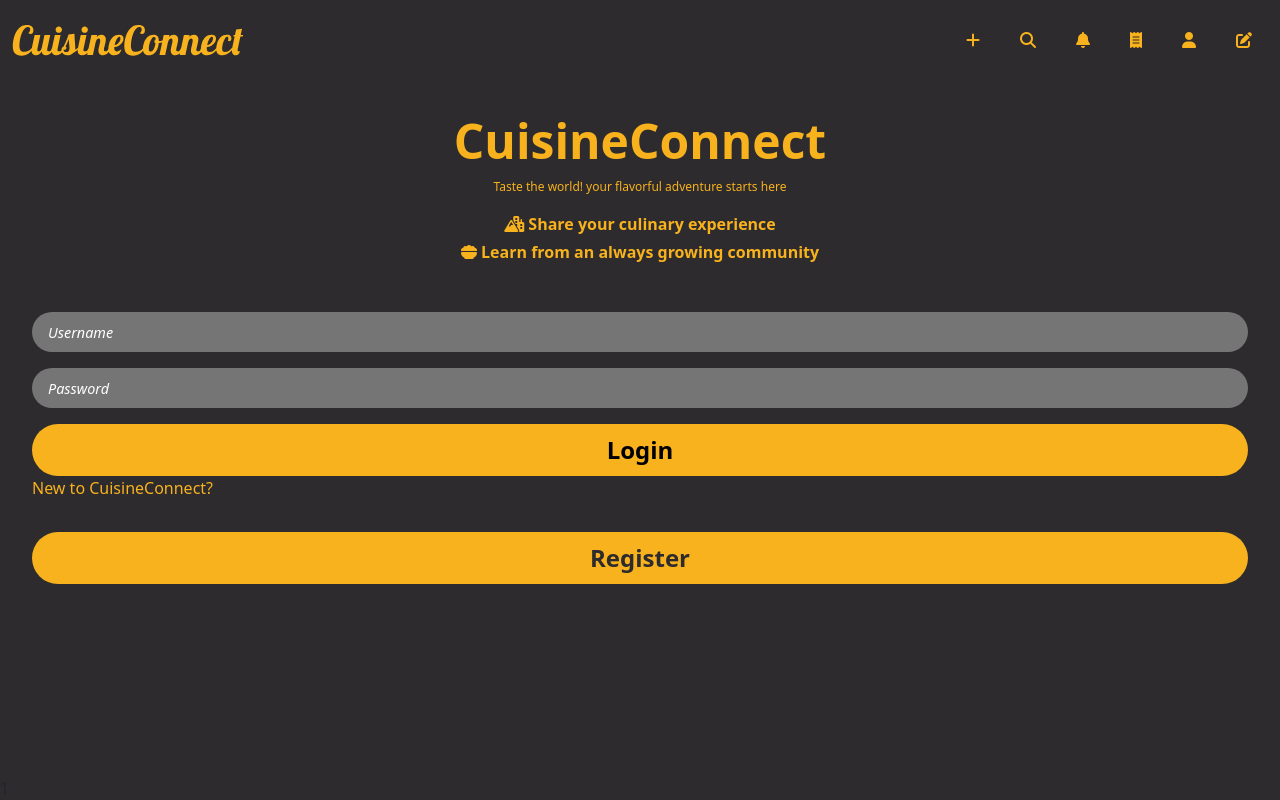
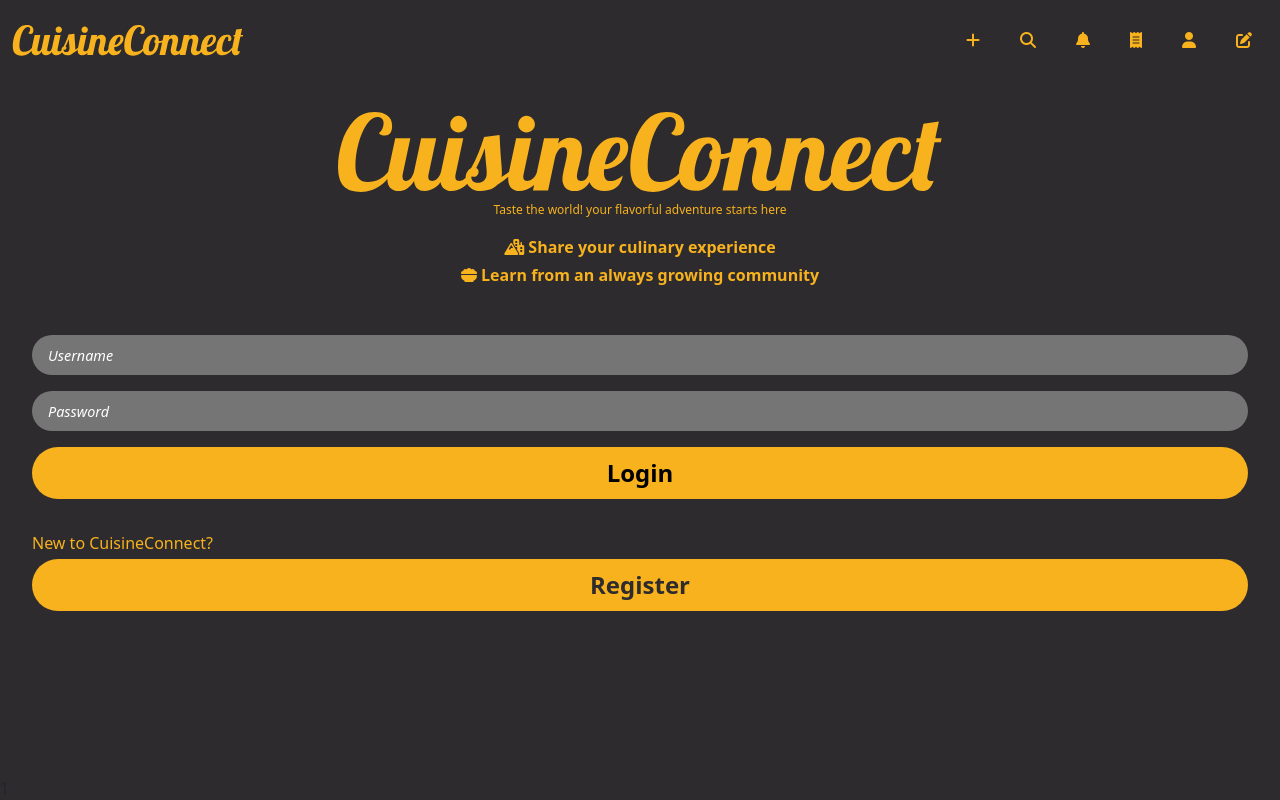
Before and after one commit to nicolo-mn/CuisineConnect, a PHP site: page /login in a window 1280 px wide. Run offline with PHP 8.4, Linux system fonts and the light colour scheme.

Commit message:
fixato css login form

```diff
--- a/htdocs/view/components/header.php
+++ b/htdocs/view/components/header.php
@@ -16,7 +16,7 @@
         <!-- Navbar desktop -->
         <div class="d-none d-md-flex col-md-3 align-items-center">
             <a href="/">
-                <img src="/pub/media/CuisineConnect.svg" alt="logo" class="img-fluid">
+                <img src="/pub/media/CuisineConnect.svg" alt="logo" class="img-fluid"/>
             </a>
         </div>
         <nav class="col-md-5 z-index-1">
--- a/htdocs/view/form/login-form.php
+++ b/htdocs/view/form/login-form.php
@@ -7,7 +7,7 @@
 
     <input type="submit" value="Login" class="bg-secondary rounded-pill border-0 fs-4 fw-bold py-2">
 </form>
-<div class="d-flex flex-column px-5 gap-3">
-    <p class="text-secondary fw-light fs-sm">New to CuisineConnect?</p>
+<div class="d-flex flex-column px-5 mt-5">
+    <p class="text-secondary fw-light fs-sm mb-1">New to CuisineConnect?</p>
     <a href="/register" class="bg-secondary rounded-pill border-0 fs-4 fw-bold py-2 text-center text-decoration-none">Register</a>
 </div>
--- a/htdocs/view/login.php
+++ b/htdocs/view/login.php
@@ -1,6 +1,6 @@
 <section class="p-5">
-    <header>
-        <h1 class="text-secondary text-center font-family-Poppins fs-lg fw-bold">CuisineConnect</h1>
+    <header class="d-flex flex-column align-items-center">
+        <img src="/pub/media/CuisineConnect.svg" alt="logo" class="img-fluid col-md-6 mb-2">
         <p class="text-center text-secondary fs-7 fw-light">
             Taste the world! your flavorful adventure starts here
         </p>
```
